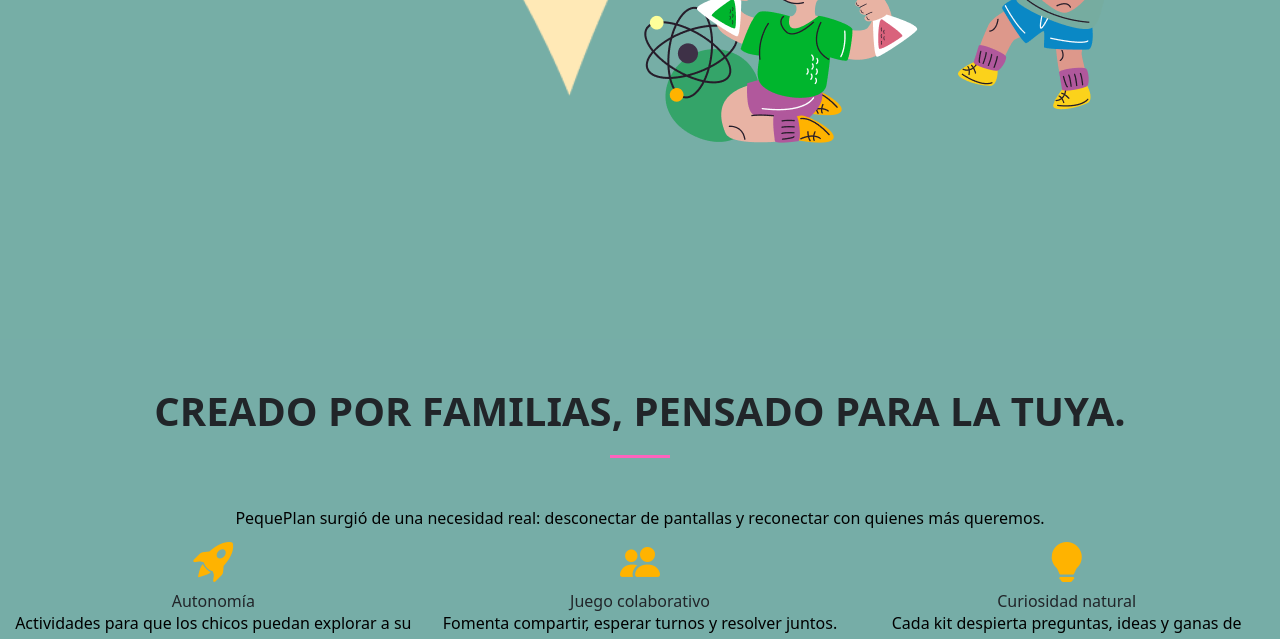
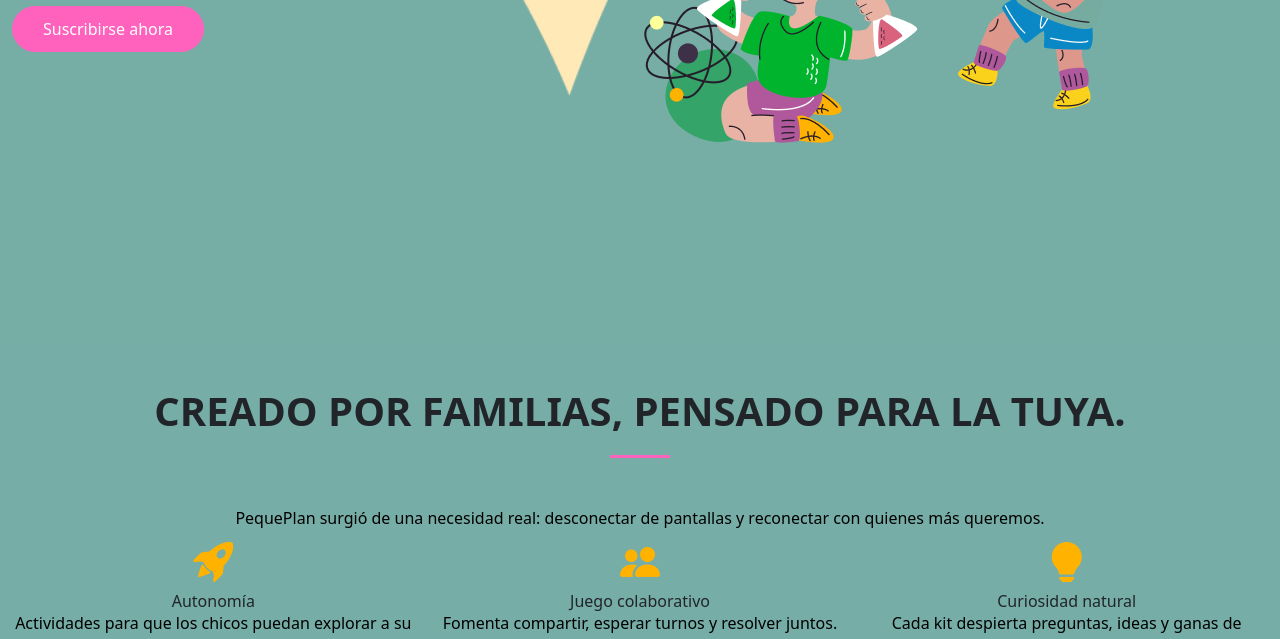
Before and after one commit to sofiamonts/peke, a plain HTML site: page index.html in a window 1280 px wide. Shown: the part 461-1100 px from the top of the page. Drawn offline with nearby package versions, Linux system fonts and the light colour scheme.

Commit message:
Update index.html

```diff
--- a/index.html
+++ b/index.html
@@ -51,7 +51,7 @@
       <h1 class="h1-custom">Kits para jugar, aprender y crear en casa</h1>
       <p class="p-custom">Recibí un nuevo kit cada 15 días con actividades creativas listas para usar.</p>
       <div class="d-flex gap-3 mt-4">
-
+       <a href="#" class="btn btn-primary mt-3">Suscribirse ahora</a>
 
       </div>
     </div>
```
